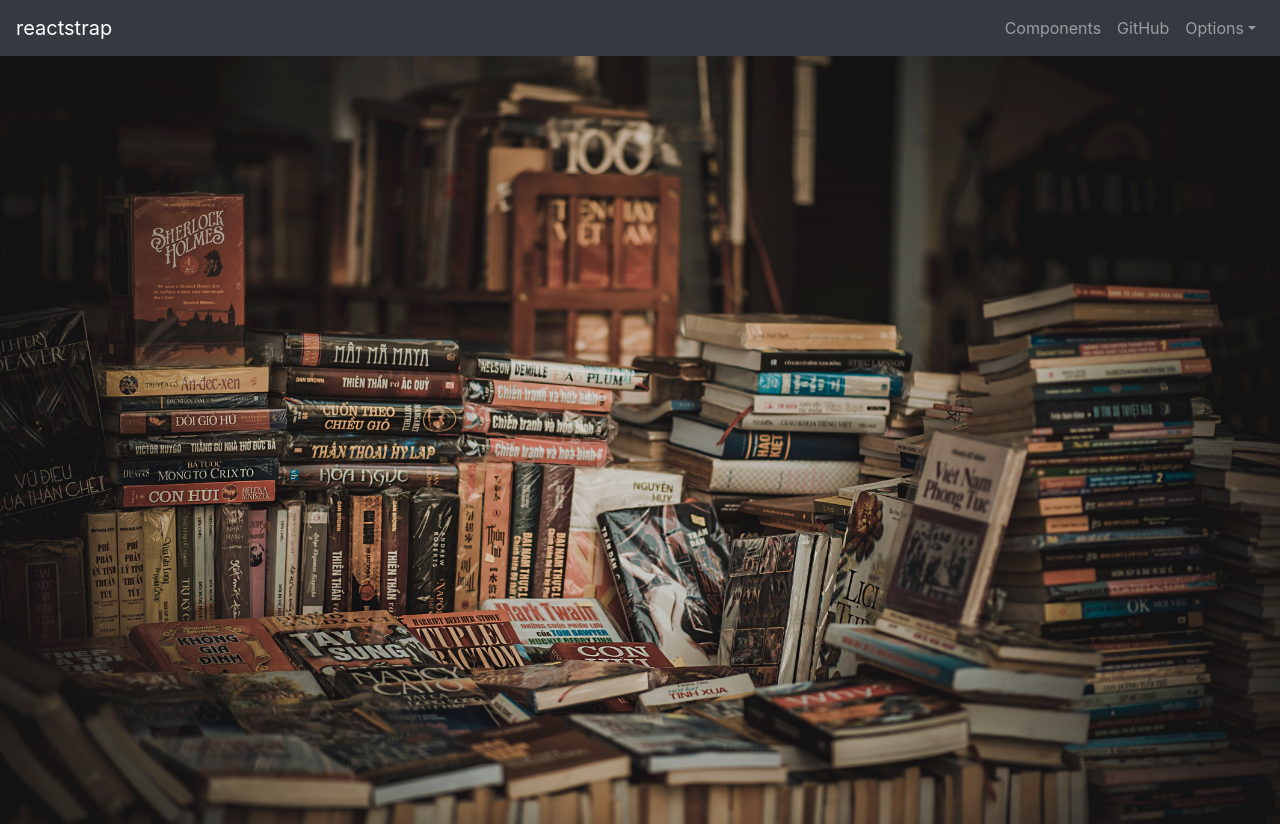
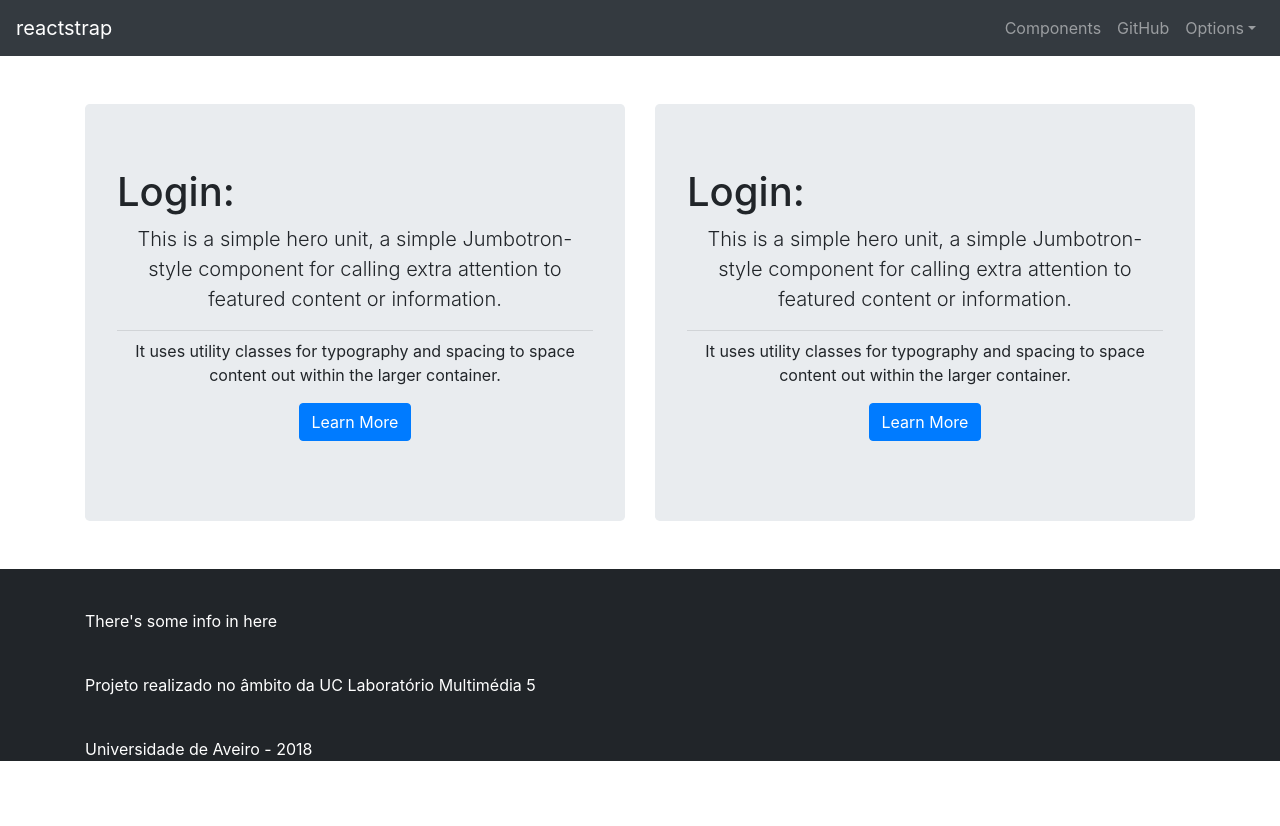
Before and after one commit to DinisRodrigues1/booxin, a React (Create React App) app: page / in a window 1280 px wide. Shown: the top 826 px of the page. After the commit the page ends 800 px from the top, so only its background shows below. Built offline with nearby package versions, Linux system fonts and the light colour scheme.

Commit message:
Added more Components, starting work on front-end for login page, etc

```diff
--- /dev/null
+++ b/src/components/Login/index.js
@@ -0,0 +1,45 @@
+import React, { Component } from 'react'
+import {Jumbotron, Button, Container, Row, Col} from 'reactstrap'
+import Navbar from '../Navbar'
+import Footer from '../Footer'
+
+class Login extends Component {
+
+
+    render(){
+        return(
+            <div className="App">
+            <Navbar />
+            <React.Fragment >
+                <Container>
+                <Row>
+                <Col xs="6"><Jumbotron className="container my-5">
+                <h1 className="text-left">Login:</h1>
+                <p className="lead">This is a simple hero unit, a simple Jumbotron-style component for calling extra attention to featured content or information.</p>
+                <hr className="my-2" />
+                <p>It uses utility classes for typography and spacing to space content out within the larger container.</p>
+                <p className="lead">
+                <Button color="primary">Learn More</Button>
+                </p>
+                </Jumbotron></Col>
+
+                <Col xs="6"><Jumbotron className="container my-5">
+                <h1 className="text-left">Login:</h1>
+                <p className="lead">This is a simple hero unit, a simple Jumbotron-style component for calling extra attention to featured content or information.</p>
+                <hr className="my-2" />
+                <p>It uses utility classes for typography and spacing to space content out within the larger container.</p>
+                <p className="lead">
+                <Button color="primary">Learn More</Button>
+                </p>
+                </Jumbotron></Col>
+                </Row>
+                </Container>
+            </React.Fragment>
+            <Footer />
+            </div>
+        )
+
+    }
+}
+
+export default Login
--- a/src/index.js
+++ b/src/index.js
@@ -2,10 +2,11 @@ import React from 'react';
 import ReactDOM from 'react-dom';
 import './index.css';
 import App from './App';
+import Login from './components/Login'
 import * as serviceWorker from './serviceWorker';
 import '../node_modules/bootstrap/dist/css/bootstrap.min.css';
 
-ReactDOM.render(<App />, document.getElementById('root'));
+ReactDOM.render(<Login />, document.getElementById('root'));
 
 // If you want your app to work offline and load faster, you can change
 // unregister() to register() below. Note this comes with some pitfalls.
```
Also changed, not shown: src/components/UserPage/index.js (added, +15 -0 lines), src/components/Login/Login.css (added), src/components/UserPage/UserPage.css (added).
